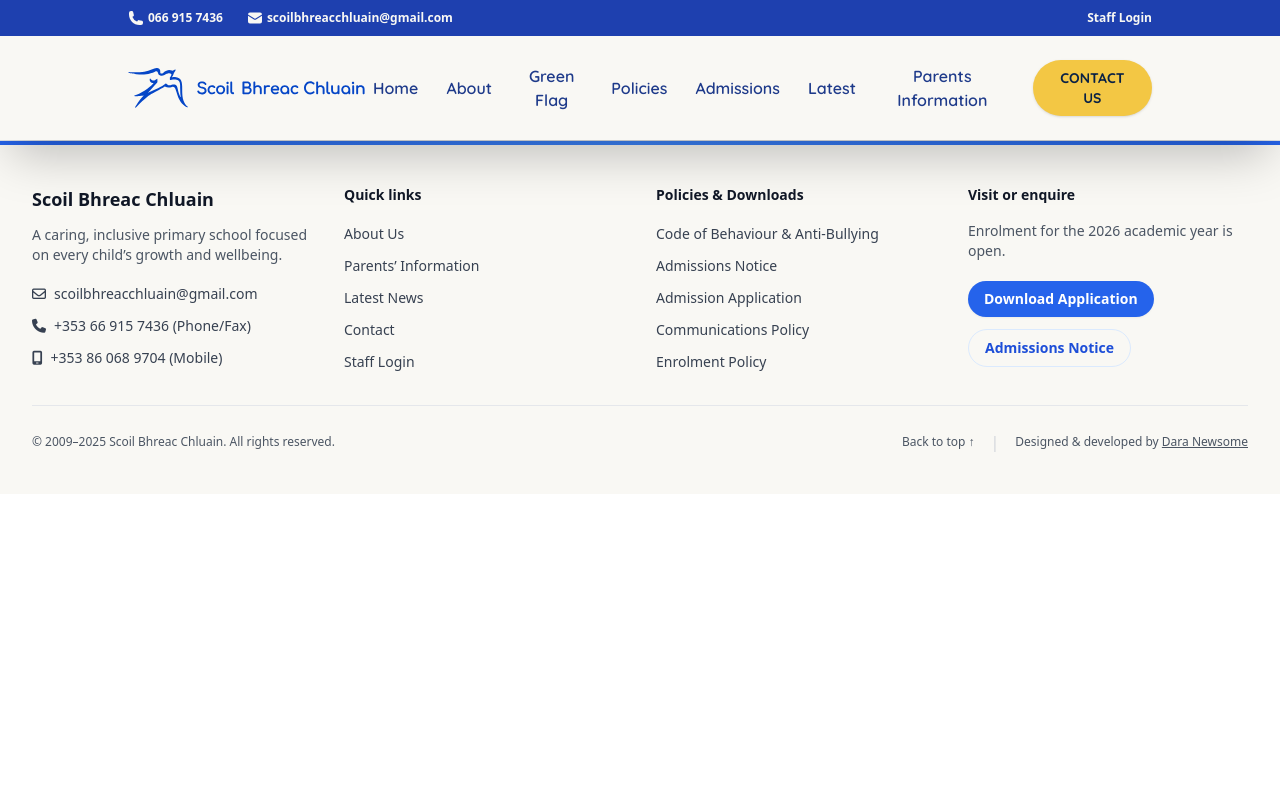
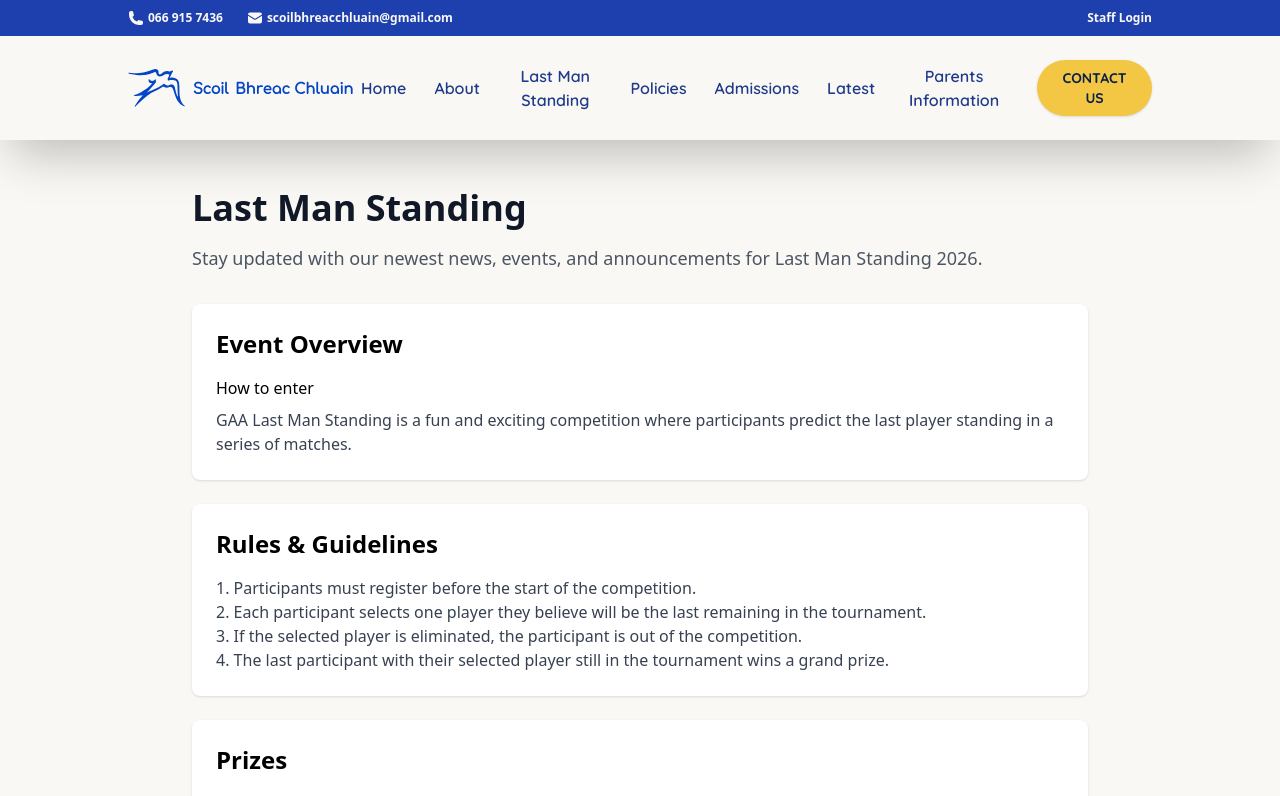
Before and after one commit to newsyd04/scoil-bhreac-chluain-website, a React (Vite) app: page /last-man-standing in a window 1280 px wide. Shown: the top 796 px of the page. Built offline with nearby package versions, Linux system fonts and the light colour scheme; a web font is replaced by a local one.

Commit message:
added last man standing page

```diff
--- a/src/App.jsx
+++ b/src/App.jsx
@@ -14,6 +14,7 @@ import GreenFlagPage from "./pages/GreenFlagPage";
 import PolicyPage from "./pages/PolicyPage";
 import AdmissionsPage from "./pages/AdmissionsPage";
 import PostDetail from "./pages/PostDetail";
+import LastManStandingPage from "./pages/LastManStandingPage";
 
 function App() {
   return (
@@ -30,6 +31,7 @@ function App() {
         <Route path="/policies" element={<PolicyPage />} />
         <Route path="/admissions" element={<AdmissionsPage />} />
         <Route path="/post/:id" element={<PostDetail />} />
+        <Route path="/last-man-standing" element={<LastManStandingPage />} />
         <Route
           path="/post-upload"
           element={
--- a/src/components/Navbar.jsx
+++ b/src/components/Navbar.jsx
@@ -60,7 +60,8 @@ export default function Navbar() {
           <div className="flex items-center font-quicksand text-center gap-3 text-md font-semibold">
             <NavLink to="/" label="Home" />
             <NavLink to="/about-us" label="About" />
-            <NavLink to="/green-flag" label="Green Flag" />
+            {/* <NavLink to="/green-flag" label="Green Flag" /> */}
+            <NavLink to="/last-man-standing" label="Last Man Standing" />
             <NavLink to="/policies" label="Policies" />
            <NavLink to="/admissions" label="Admissions" />
             <NavLink to="/latest" label="Latest" />
@@ -114,9 +115,14 @@ export default function Navbar() {
                 About
               </Link>
             </li>
-            <li>
+            {/* <li>
               <Link to="/green-flag" className="block px-4 py-3 hover:bg-white/10 rounded-xl mx-2 transition">
                 Green Flag
+              </Link>
+            </li> */}
+            <li>
+              <Link to="/last-man-standing" className="block px-4 py-3 hover:bg-white/10 rounded-xl mx-2 transition">
+                Last Man Standing
               </Link>
             </li>
             <li>
--- /dev/null
+++ b/src/pages/LastManStandingPage.jsx
@@ -0,0 +1,51 @@
+import React, { useState, useEffect } from "react";
+import { Link } from "react-router-dom";
+
+const LastManStanding = () => {
+
+  useEffect(() => {
+    window.scrollTo(0, 0);
+  }, []);
+
+  return (
+    <div className="min-h-screen bg-[#F9F8F4] py-12 px-4">
+      <div className="max-w-4xl mx-auto">
+        <header className="mb-8">
+          <h1 className="text-4xl font-extrabold text-gray-900 mb-4">
+            Last Man Standing
+          </h1>
+          <p className="text-lg text-gray-600">
+            Stay updated with our newest news, events, and announcements for Last Man Standing 2026.
+          </p>
+        </header>
+        <section className="space-y-6">
+            <article className="bg-white p-6 rounded-lg shadow">
+                <h2 className="text-2xl font-bold mb-4">Event Overview</h2>
+                How to enter
+                <p className="mt-2 text-gray-700">
+                GAA Last Man Standing is a fun and exciting competition where participants predict the last player standing in a series of matches.
+                </p>
+            </article>
+            <article className="bg-white p-6 rounded-lg shadow">
+                <h2 className="text-2xl font-bold mb-4">Rules & Guidelines</h2>
+                <p className="mt-2 text-gray-700">
+                1. Participants must register before the start of the competition.<br/>
+                2. Each participant selects one player they believe will be the last remaining in the tournament.<br/>
+                3. If the selected player is eliminated, the participant is out of the competition.<br/>
+                4. The last participant with their selected player still in the tournament wins a grand prize.<br/>
+                </p>
+            </article>
+            <article className="bg-white p-6 rounded-lg shadow">
+                <h2 className="text-2xl font-bold mb-4">Prizes</h2>
+                <p className="mt-2 text-gray-700">
+                Exciting prizes await the winner, including exclusive GAA merchandise, tickets to major matches, and more!
+                </p>
+            </article>
+
+        </section>
+      </div>
+    </div>
+  );
+};
+
+export default LastManStanding;
```
